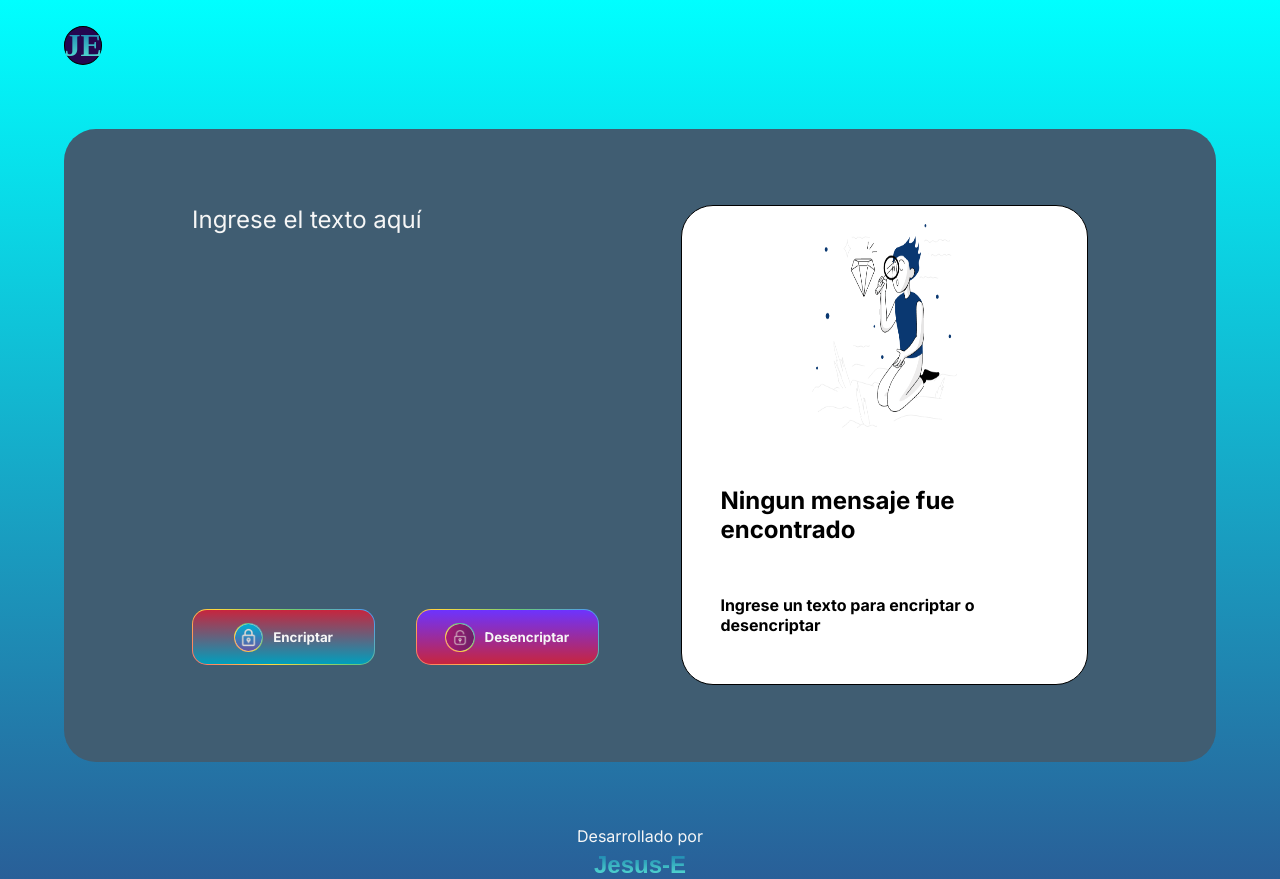
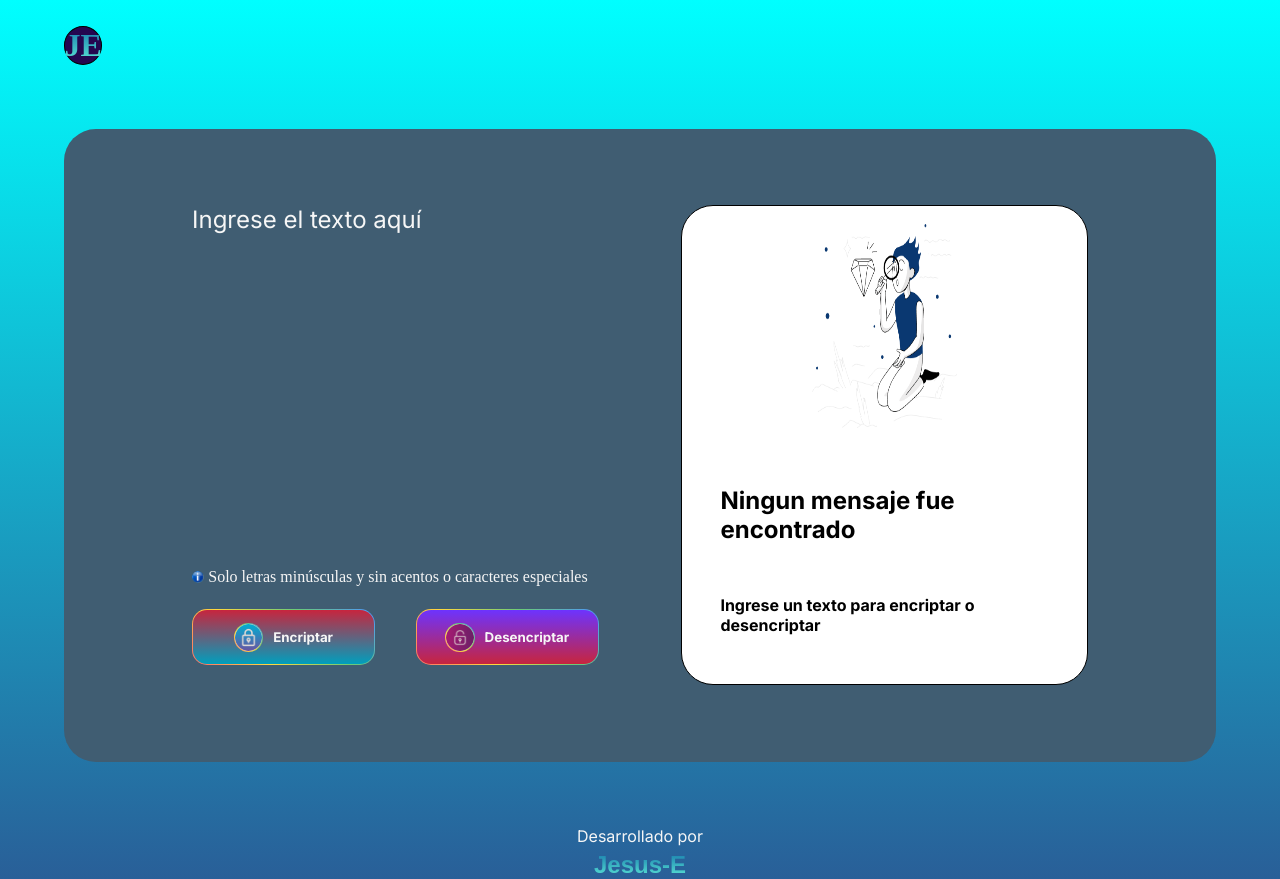
Before and after one commit to Jesus-E05/encriptador-js, a plain HTML site: page index.html in a window 1280 px wide. Drawn offline with nearby package versions, Linux system fonts and the light colour scheme; a web font is replaced by a local one.

Commit message:
Agregando etiqueta de aviso de entrada de texto

```diff
--- a/index.html
+++ b/index.html
@@ -16,6 +16,7 @@
         <section class="contenedor-encriptador-insertar">
             <div class="encriptar">
                 <textarea id="entradaTexto" class="encriptador-txtArea" name="textarea" placeholder="Ingrese el texto aquí"></textarea>
+                <p class="txt-aviso"> <img class="img-aviso" src="./assets/aviso.png" alt="aviso entrada datos"> Solo letras minúsculas y sin acentos o caracteres especiales</p>
                 <div class="encriptador-botones">
                     <button onclick="encriptar()" id="btn-encriptar" class="boton-encriptar"><img class="btn-imagen" src="./assets/bloqueado.png" alt="logo encriptar">Encriptar</button>
                     <button onclick="desencriptar()" id="btn-desencriptar" class="boton-desencriptar"> <img class="btn-imagen" src="./assets/desbloqueado.png" alt="logo desencriptar"> Desencriptar</button>
--- a/styles/styles.css
+++ b/styles/styles.css
@@ -101,6 +101,20 @@ body{
 
 .encriptador-txtArea::placeholder{
     color: var(--color-texto-body-2);
+}
+
+.txt-aviso{
+    display: flex;
+    justify-content: stretch;
+    align-items: center;
+    width: 100%;
+    color: var(--color-texto-body-2);
+    gap: 1%;
+    font-size: 1rem;
+}
+
+.img-aviso{
+    width: 3%;
 }
 
 .encriptador-botones{
```
Also changed, not shown: assets/aviso.png (added).
